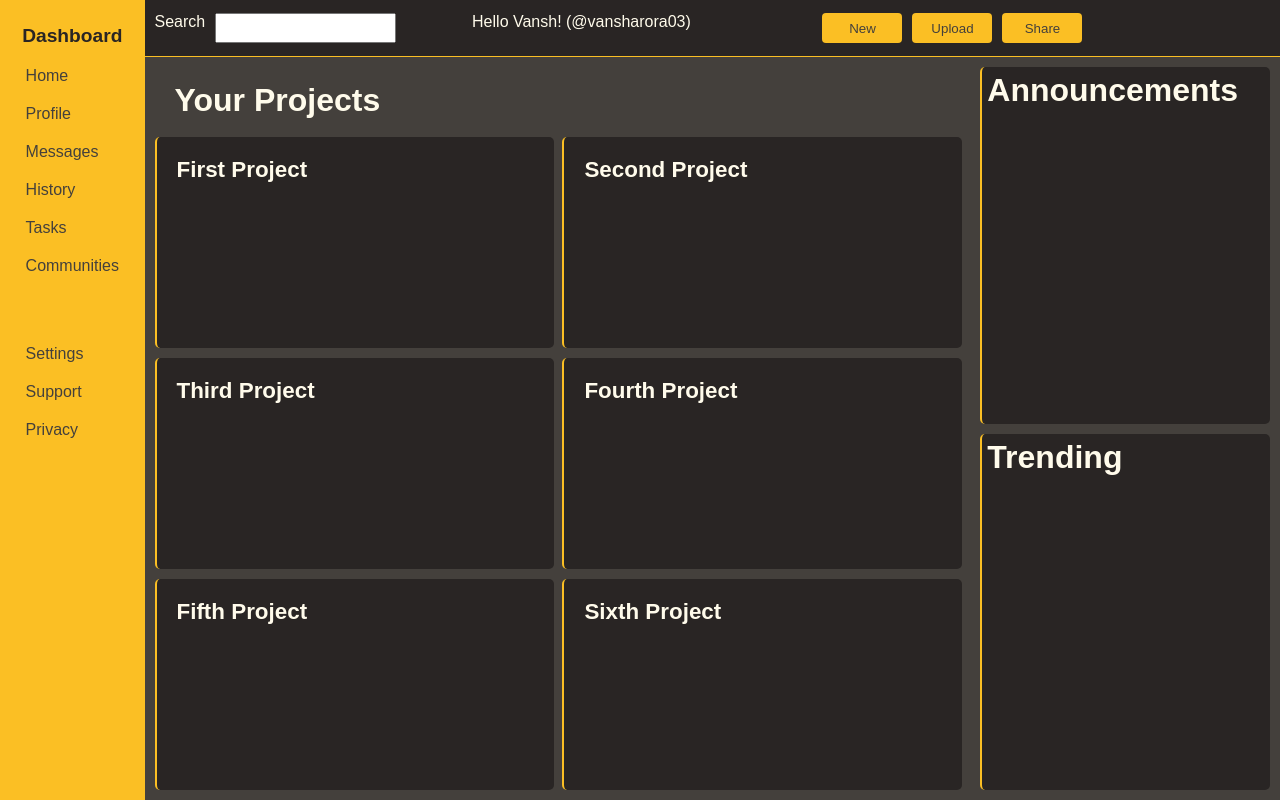
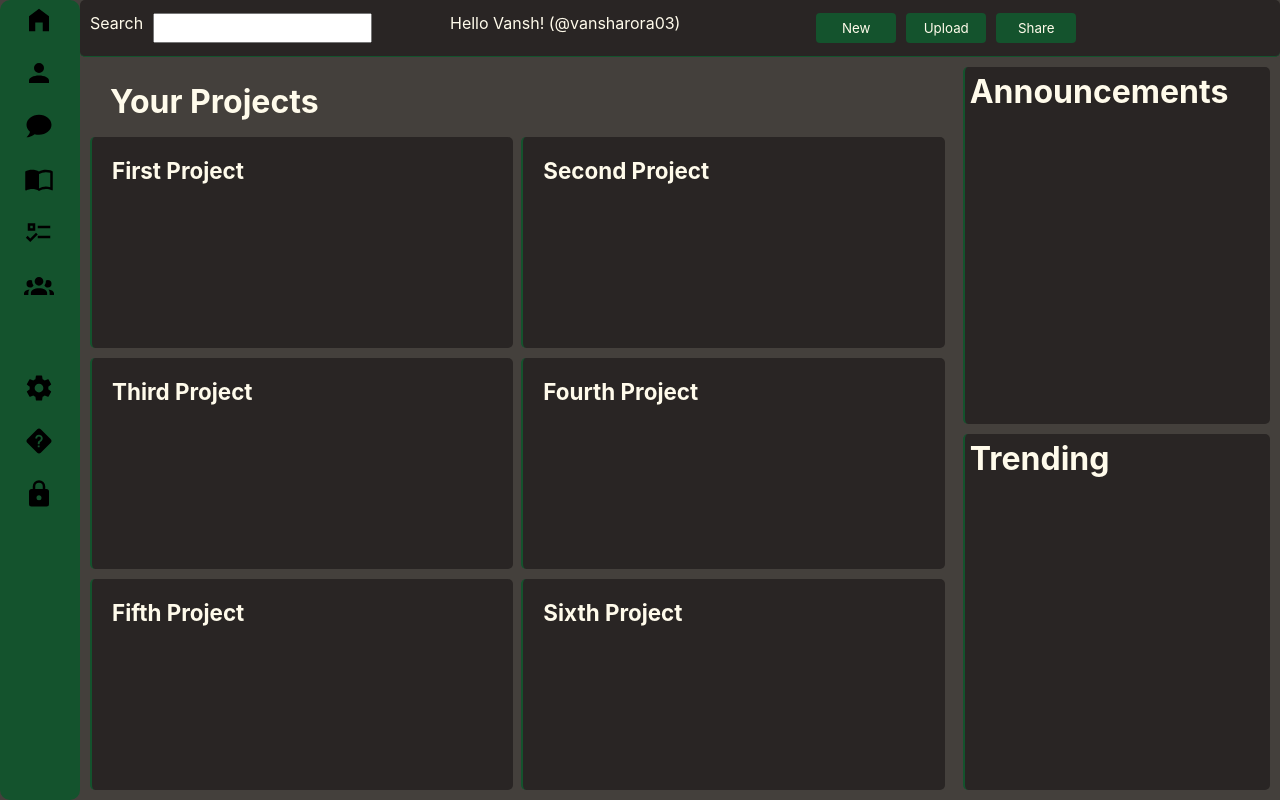
Before and after one commit to vansharora03/admin-dashboard, a plain HTML site: page index.html in a window 1280 px wide. Drawn offline with Linux system fonts and the light colour scheme.

Commit message:
Change color theme, replace dashboard items with icons

```diff
--- a/index.html
+++ b/index.html
@@ -17,17 +17,16 @@
 				</div>
 			</div>
 			<div class="dashboard">
-				<h1 class="dashboard-title">Dashboard</h1>
 				<ul class="dashboard-list">
-					<li>Home</li>
-					<li>Profile</li>
-					<li>Messages</li>
-					<li>History</li>
-					<li>Tasks</li>
-					<li>Communities</li>
-					<li>Settings</li>
-					<li>Support</li>
-					<li>Privacy</li>
+					<li><img src="icons/home-variant.svg" alt="Home"></li>
+					<li><img src="icons/account.svg" alt="Profile"></li>
+					<li><img src="icons/chat.svg" alt="Messages"></li>
+					<li><img src="icons/book-open-blank-variant.svg" alt="History"></li>
+					<li><img src="icons/format-list-checks.svg" alt="Tasks"></li>
+					<li><img src="icons/account-group.svg" alt="Community"></li>
+					<li><img src="icons/cog.svg" alt="Settings"></li>
+					<li><img src="icons/help-rhombus.svg" alt="Support"></li>
+					<li><img src="icons/lock.svg" alt="Privacy"></li>
 				</ul>
 			</div>
 				<div class="project-content">
--- a/styles.css
+++ b/styles.css
@@ -1,7 +1,7 @@
 * {
     margin: 0;
     padding: 0;
-    font-family: "Montserrat", sans-serif;
+    font-family: -apple-system, BlinkMacSystemFont, "Segoe UI", Roboto, Helvetica, Arial, sans-serif, "Apple Color Emoji", "Segoe UI Emoji", "Segoe UI Symbol";
     color: #fffbeb;
 }
 
@@ -10,7 +10,7 @@
     height: 100vh;
     width: 100vw;
     display: grid;
-    grid-template-columns: 0.7fr 4fr 1.5fr;
+    grid-template-columns: 80px 4fr 1.5fr;
     grid-template-rows:  0.5fr  0.5fr repeat(3, 2fr);
 }
 
@@ -23,8 +23,8 @@
 }
 
 .buttons button {
-    background-color: #fbbf24;
-    color: #44403c;
+    background-color: #14532d;
+    color: #fffbeb;
     height: 30px;
     width: 80px;
 
@@ -33,27 +33,20 @@
 }
 
 .buttons button:hover {
-    background-color: #ca8a04;
     cursor: pointer;
 }
 
 .dashboard {
+    border-radius: 10px;
     padding: 5px;
     box-sizing: border-box;
     width: clamp(100%, 20%, 10px);
     height: 100vh;
-    background-color: #fbbf24;
+    background-color: #14532d;
     display: grid;
     grid-row: 1 / 6;
     align-content: start;
     justify-content: center;
-}
-
-.dashboard-title {
-    color: #292524;
-    margin: 20px 0;
-
-    font-size: 1.2rem;
 }
 
 .dashboard-list {
@@ -61,16 +54,25 @@
 
     display: grid;
     justify-content: center;
+    justify-items: center;
     gap: 20px;
 }
 
 .dashboard-list li {
-    font-size: 1.0rem;
+    width: 33px;
+    height: 33px;
     color: #44403c;
 }
 
-.dashboard-list li:hover {
-    color: #92400e;
+.dashboard-list li img {
+    width: 30px;
+    height: 30px;
+}
+
+.dashboard-list li img:hover {
+    position: relative;
+    width: 33px;
+    height: 33px;
     cursor: pointer;
 }
 
@@ -79,8 +81,9 @@
 }
 
 .header {
+    border-radius: 5px;
     padding: 10px;
-    border-bottom: 1px solid #fbbf24;
+    border-bottom: 1px solid #14532d;
     background-color: #292524;
     grid-column: 2 / 4;
 
@@ -123,7 +126,7 @@
     width: 100%;
     height: 100%;
     border-radius: 5px;
-    border-left: 2px solid #fbbf24;
+    border-left: 2px solid #14532d;
     box-shadow: #292524;
 }
 
@@ -163,7 +166,7 @@
 }
 
 .side-content div {
-    border-left: 2px solid #fbbf24;
+    border-left: 2px solid #14532d;
     box-sizing: border-box;
     padding: 5px;
     background-color: #292524;
@@ -175,4 +178,5 @@
 
 .side-content div:hover {
     border-left: 2px solid #e11d48;
+    cursor: pointer;
 }
```
Also changed, not shown: icons/account-group.svg (added), icons/account.svg (added), icons/book-open-blank-variant.svg (added), icons/chat.svg (added), icons/cog.svg (added), icons/format-list-checks.svg (added), icons/help-rhombus.svg (added), icons/home-variant.svg (added), icons/lock.svg (added).
